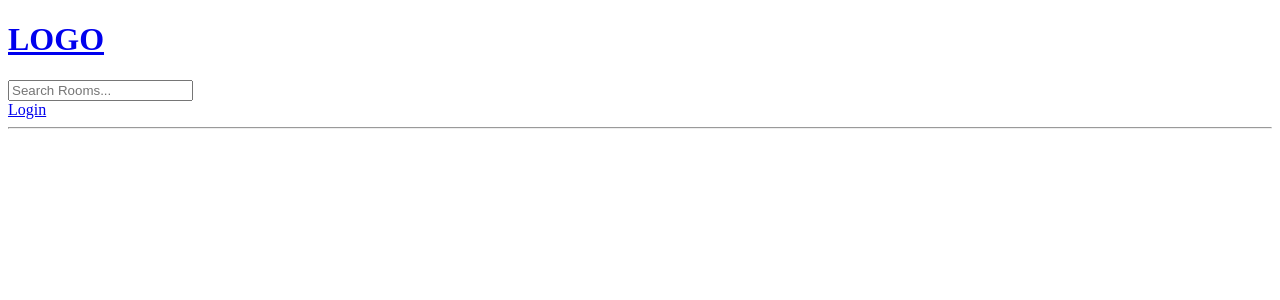
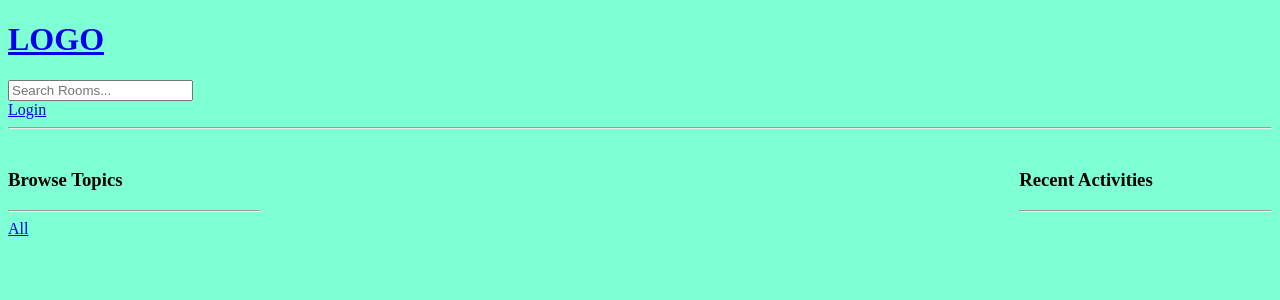
Before and after one commit to sumedhw/studybud, a Django app: template base/templates/base/profile.html in a window 1280 px wide. Shown: the top 300 px of the page. Run offline with Django 4.2, Linux system fonts and the light colour scheme; the template is opened without the code that fills it, so the values that code supplies are empty.

Commit message:
added content on user profile page and created seperate css file

```diff
--- a/base/templates/base/activity_component.html
+++ b/base/templates/base/activity_component.html
@@ -3,7 +3,7 @@
 
 {% for message in room_messages %}
     <div>
-        <small> @{{message.user}} {{message.created|timesince}}  </small>
+        <small> <a href="{% url 'user-profile' message.user.id %}"> @{{message.user}} </a> {{message.created|timesince}}  </small>
         <small> replied to "{{message.room}}"</small>
 
         <p> {{message}} </p>
--- a/base/templates/base/feed_component.html
+++ b/base/templates/base/feed_component.html
@@ -8,7 +8,7 @@
                     <a href="{% url 'delete-room' room.id %}"> Delete </a>
                 {% endif %}
 
-                <span>@ {{room.host.username}} </span>
+                <a href="{% url 'user-profile' room.host.id %}">@ {{room.host.username}} </a>
                 <h5> {{room.id}} -- <a href="{% url 'room' room.id %}"> {{room.name}}</h5>
                 <small> {{room.topic.name}} </small>
             </div>
--- a/base/templates/base/profile.html
+++ b/base/templates/base/profile.html
@@ -1,5 +1,34 @@
 {% extends 'main.html' %}
 
 {% block content %}
+
+<style>
+    .profile-container{
+        display: grid;
+        grid-template-columns: 1fr 3fr 1fr;
+    }
+</style>
+
+
 <h1> {{user.username}} </h1>
+
+
+
+
+<div class="profile-container" >
+
+    <div>
+        {% include 'base/topics_component.html' %}
+    </div>
+
+    <div>
+        {% include 'base/feed_component.html' %}
+    </div>
+
+    <div>
+        {% include 'base/activity_component.html' %}
+    </div>
+
+</div>
+
 {% endblock content %}
--- /dev/null
+++ b/static/styles/main.css
@@ -0,0 +1,3 @@
+body{
+    background-color: aquamarine;
+}
--- a/templates/main.html
+++ b/templates/main.html
@@ -1,8 +1,13 @@
 <!DOCTYPE html>
+{% load static %}
 <html>
 
     <head>
-        <title>Page Title</title>
+        <meta charset='utf-8'>
+        <meta http-equiv='X-UA-Compatible' content='IE=edge'>
+        <title>StudyBud</title>
+        <meta name="viewport" content="width=device-width, initial-scale=1.0">
+        <link rel='stylesheet' type='text/css' media='screen' href="{% static 'styles/main.css' %}">
     </head>
 
     <body>
```
Also changed, not shown: base/views.py (+7 -2 lines), studybud/settings.py (+7 -0 lines).
